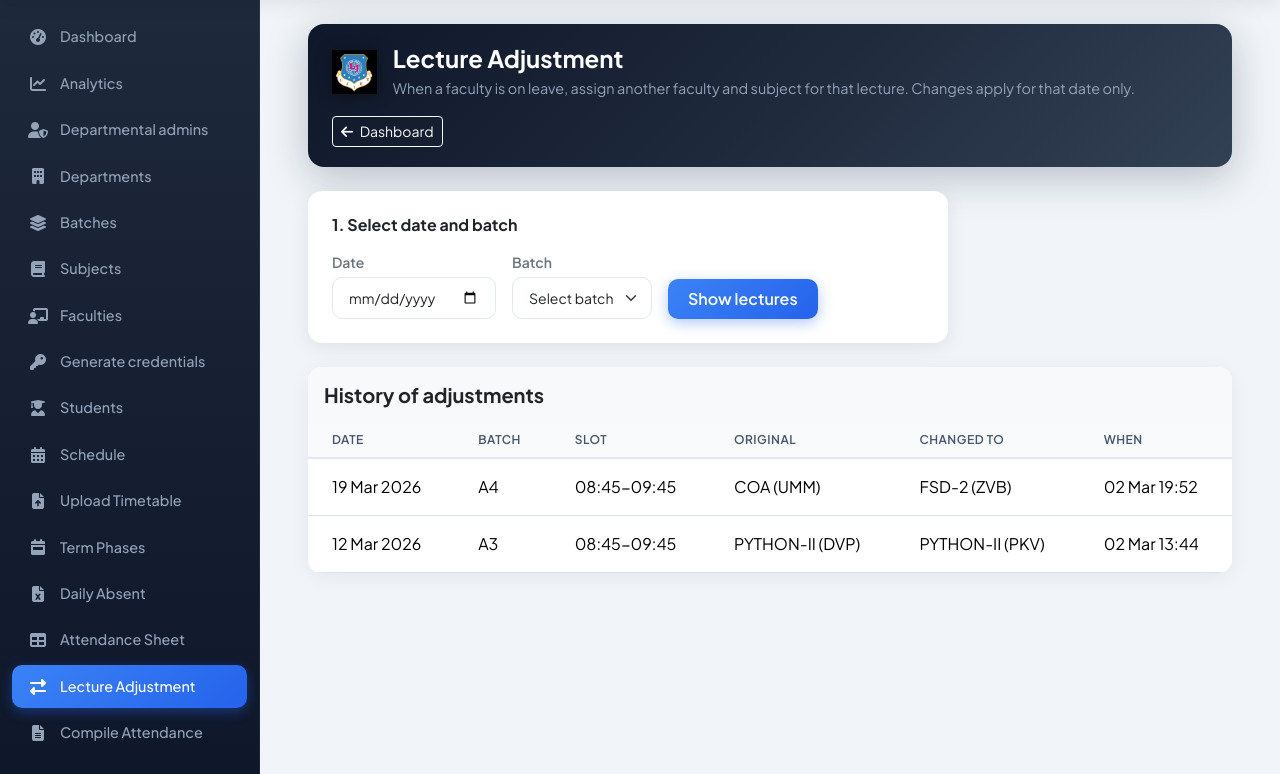
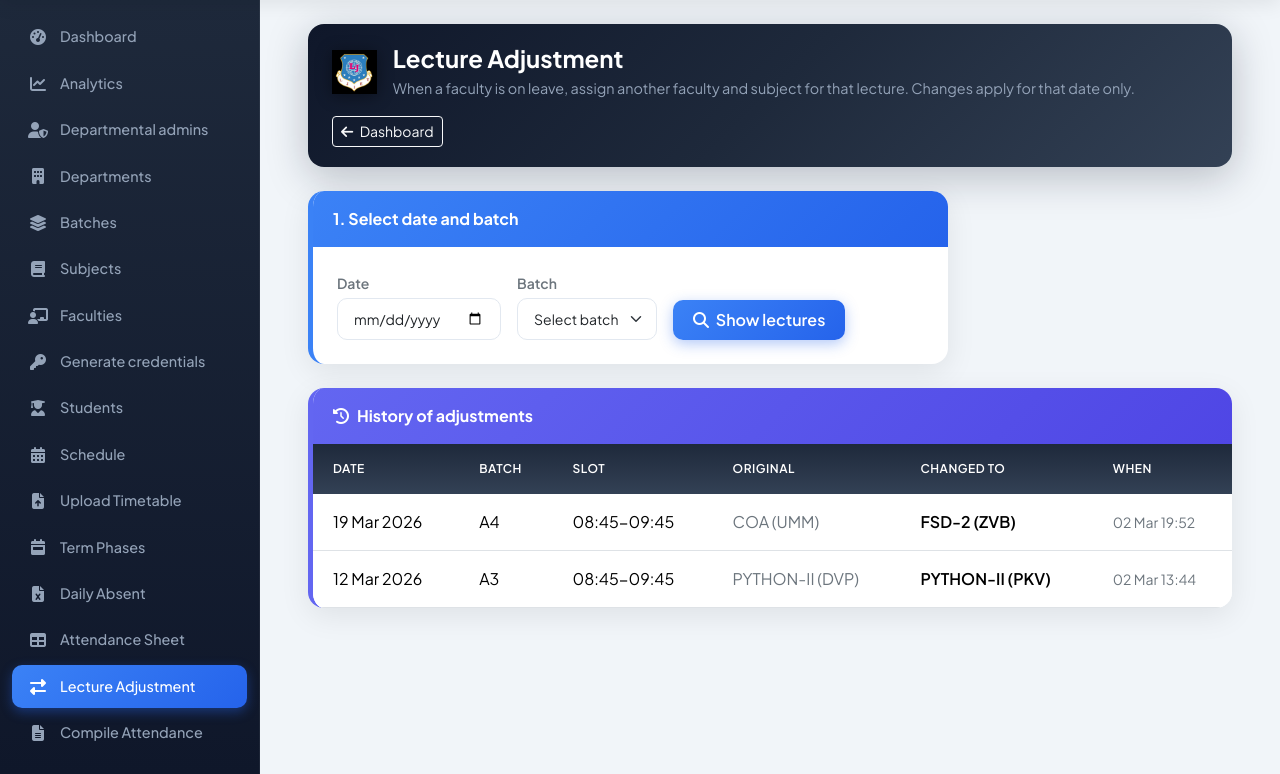
Before and after one commit to dhruvpd77/attendance_portal, a Django app: page /portal/admin/lecture-adjustment/ in a window 1280 px wide. Shown: the part 62-836 px from the top of the page. Run offline with Django 5.2, Linux system fonts and the light colour scheme; a user stored in the database is signed in; data comes from the database, SQL or seed files in the repository.

Commit message:
Lecture Adjustment: colorful design, fix form controls and buttons
Made-with: Cursor

```diff
--- a/templates/core/admin/lecture_adjustment.html
+++ b/templates/core/admin/lecture_adjustment.html
@@ -1,6 +1,73 @@
 {% extends 'core/admin/base_admin.html' %}
 {% load static %}
 {% block title %}Lecture Adjustment - LJIET_Attendance{% endblock %}
+{% block extra_head %}
+{{ block.super }}
+<style>
+/* Lecture Adjustment: colorful design */
+.lec-adj-step-card {
+    border: none;
+    border-radius: 16px;
+    box-shadow: 0 8px 30px rgba(0,0,0,0.08);
+    overflow: hidden;
+    transition: transform 0.2s ease, box-shadow 0.2s ease;
+}
+.lec-adj-step-card:hover { box-shadow: 0 12px 40px rgba(0,0,0,0.12); }
+.lec-adj-step1 { border-left: 5px solid #3b82f6; }
+.lec-adj-step2 { border-left: 5px solid #8b5cf6; }
+.lec-adj-step3 { border-left: 5px solid #10b981; }
+.lec-adj-pending { border-left: 5px solid #f59e0b; }
+.lec-adj-history { border-left: 5px solid #6366f1; }
+.lec-adj-step-card .card-header {
+    font-weight: 700;
+    font-size: 1rem;
+    padding: 1rem 1.25rem;
+    border: none;
+}
+.lec-adj-step1 .card-header { background: linear-gradient(135deg, #3b82f6 0%, #2563eb 100%); color: #fff; }
+.lec-adj-step2 .card-header { background: linear-gradient(135deg, #8b5cf6 0%, #7c3aed 100%); color: #fff; }
+.lec-adj-pending .card-header { background: linear-gradient(135deg, #f59e0b 0%, #d97706 100%); color: #fff; }
+.lec-adj-history .card-header { background: linear-gradient(135deg, #6366f1 0%, #4f46e5 100%); color: #fff; }
+.lec-adj-btn-add {
+    background: linear-gradient(135deg, #8b5cf6 0%, #7c3aed 100%) !important;
+    color: #fff !important;
+    border: none !important;
+    border-radius: 12px;
+    font-weight: 600;
+    padding: 0.65rem 1.5rem;
+    box-shadow: 0 4px 16px rgba(139, 92, 246, 0.4);
+    transition: all 0.3s ease;
+}
+.lec-adj-btn-add:hover { transform: translateY(-2px); box-shadow: 0 6px 24px rgba(139, 92, 246, 0.5); color: #fff !important; }
+.lec-adj-btn-apply {
+    background: linear-gradient(135deg, #10b981 0%, #059669 100%) !important;
+    color: #fff !important;
+    border: none !important;
+    border-radius: 12px;
+    font-weight: 600;
+    padding: 0.65rem 1.5rem;
+    box-shadow: 0 4px 16px rgba(16, 185, 129, 0.4);
+    transition: all 0.3s ease;
+}
+.lec-adj-btn-apply:hover { transform: translateY(-2px); box-shadow: 0 6px 24px rgba(16, 185, 129, 0.5); color: #fff !important; }
+.lec-adj-table thead th {
+    background: linear-gradient(180deg, #1e293b 0%, #334155 100%);
+    color: #fff !important;
+    font-weight: 600;
+    font-size: 0.75rem;
+    text-transform: uppercase;
+    letter-spacing: 0.5px;
+    padding: 1rem 1.25rem;
+    border: none;
+}
+.lec-adj-table tbody td { padding: 1rem 1.25rem; vertical-align: middle; }
+.lec-adj-table tbody tr:nth-child(even) { background: #f8fafc; }
+.lec-adj-table tbody tr:hover { background: #eff6ff !important; }
+.badge-adjusted { background: linear-gradient(135deg, #10b981 0%, #059669 100%); color: #fff; padding: 0.35rem 0.65rem; border-radius: 8px; font-weight: 600; }
+.badge-scheduled { background: #e2e8f0; color: #475569; padding: 0.35rem 0.65rem; border-radius: 8px; font-weight: 500; }
+.text-changed { color: #059669; font-weight: 600; }
+</style>
+{% endblock %}
 {% block content %}
 <div class="admin-hero">
     <div class="d-flex align-items-center gap-3">
@@ -12,9 +79,10 @@
     </div>
     <a href="{% url 'core:admin_dashboard' %}" class="btn btn-outline-light btn-sm"><i class="fas fa-arrow-left me-1"></i> Dashboard</a>
 </div>
-<div class="card admin-card mb-4" style="max-width: 640px;">
+
+<div class="card lec-adj-step-card lec-adj-step1 mb-4" style="max-width: 640px;">
+    <div class="card-header">1. Select date and batch</div>
     <div class="card-body p-4">
-        <h2 class="h6 fw-bold mb-3">1. Select date and batch</h2>
         <form method="get" action="{% url 'core:lecture_adjustment' %}" class="d-flex flex-wrap align-items-end gap-3">
             <div class="mb-0">
                 <label class="form-label small fw-semibold text-secondary mb-1">Date</label>
@@ -29,7 +97,7 @@
                     {% endfor %}
                 </select>
             </div>
-            <button type="submit" class="btn btn-primary-app">Show lectures</button>
+            <button type="submit" class="btn btn-primary-app"><i class="fas fa-search me-1"></i> Show lectures</button>
         </form>
     </div>
 </div>
@@ -37,134 +105,137 @@
 {% if selected_date and selected_batch and day_slots %}
 <div class="card admin-card overflow-hidden mb-4">
     <div class="card-header">
-        <h2 class="h5 fw-bold mb-0">Lectures on {{ selected_date|date:"l, d M Y" }} — {{ selected_batch.name }}</h2>
+        <h2 class="h5 fw-bold mb-0"><i class="fas fa-calendar-day me-2"></i>Lectures on {{ selected_date|date:"l, d M Y" }} — {{ selected_batch.name }}</h2>
     </div>
     <div class="table-responsive">
-    <table class="table table-app table-hover mb-0">
-        <thead class="bg-slate-50">
+        <table class="table lec-adj-table table-hover mb-0">
+            <thead>
                 <tr>
-                <th class="px-4 py-2 text-left text-xs font-semibold text-slate-600 uppercase">Lec</th>
-                <th class="px-4 py-2 text-left text-xs font-semibold text-slate-600 uppercase">Time</th>
-                <th class="px-4 py-2 text-left text-xs font-semibold text-slate-600 uppercase">Subject</th>
-                <th class="px-4 py-2 text-left text-xs font-semibold text-slate-600 uppercase">Faculty</th>
-                <th class="px-4 py-2 text-left text-xs font-semibold text-slate-600 uppercase">Status</th>
+                    <th>Lec</th>
+                    <th>Time</th>
+                    <th>Subject</th>
+                    <th>Faculty</th>
+                    <th>Status</th>
                 </tr>
             </thead>
-        <tbody class="divide-y divide-slate-200">
+            <tbody>
                 {% for row in day_slots %}
-            <tr class="hover:bg-slate-50">
-                <td class="px-4 py-3 font-medium text-slate-800">{{ row.lecture_num }}</td>
-                <td class="px-4 py-3 text-slate-800">{{ row.time_slot }}</td>
-                <td class="px-4 py-3 text-slate-800">{{ row.subject }}{% if row.is_adjusted %} <span class="text-emerald-600 text-xs">(adjusted)</span>{% endif %}</td>
-                <td class="px-4 py-3 text-slate-800">{{ row.faculty }}</td>
-                <td class="px-4 py-3 text-slate-600">{% if row.is_adjusted %}Adjusted{% else %}Scheduled{% endif %}</td>
+                <tr>
+                    <td class="fw-semibold">{{ row.lecture_num }}</td>
+                    <td>{{ row.time_slot }}</td>
+                    <td>{{ row.subject }}{% if row.is_adjusted %} <span class="badge badge-adjusted ms-1">adjusted</span>{% endif %}</td>
+                    <td>{{ row.faculty }}</td>
+                    <td>{% if row.is_adjusted %}<span class="badge badge-adjusted">Adjusted</span>{% else %}<span class="badge badge-scheduled">Scheduled</span>{% endif %}</td>
                 </tr>
                 {% endfor %}
             </tbody>
         </table>
     </div>
 </div>
-<div class="card card-app mb-4" style="max-width: 640px;">
+
+<div class="card lec-adj-step-card lec-adj-step2 mb-4" style="max-width: 640px;">
+    <div class="card-header">2. Add change (assign new subject & faculty for a lecture)</div>
     <div class="card-body p-4">
-    <h2 class="h6 fw-bold mb-3">2. Add change (assign new subject & faculty for a lecture)</h2>
         <form method="post" action="{% url 'core:lecture_adjustment' %}">
             {% csrf_token %}
             <input type="hidden" name="action" value="add">
             <input type="hidden" name="date" value="{{ date_str }}">
             <input type="hidden" name="batch" value="{{ batch_id }}">
-        <div class="space-y-4">
-            <div>
-                <label class="block text-sm font-medium text-slate-700 mb-1">Lecture to change</label>
-                <select name="time_slot" required class="w-full rounded-lg border border-slate-300 px-3 py-2">
+            <div class="mb-3">
+                <label class="form-label fw-semibold text-dark">Lecture to change</label>
+                <select name="time_slot" required class="form-select form-select-app w-100">
                     <option value="">Select lecture</option>
                     {% for row in day_slots %}
                     <option value="{{ row.time_slot }}">Lecture {{ row.lecture_num }} — {{ row.time_slot }} ({{ row.subject }}, {{ row.faculty }})</option>
                     {% endfor %}
                 </select>
             </div>
-            <div>
-                <label class="block text-sm font-medium text-slate-700 mb-1">New subject</label>
-                <select name="new_subject" required class="w-full rounded-lg border border-slate-300 px-3 py-2">
+            <div class="mb-3">
+                <label class="form-label fw-semibold text-dark">New subject</label>
+                <select name="new_subject" required class="form-select form-select-app w-100">
                     <option value="">Select subject</option>
                     {% for s in subjects %}
                     <option value="{{ s.id }}">{{ s.name }}</option>
                     {% endfor %}
                 </select>
             </div>
-            <div>
-                <label class="block text-sm font-medium text-slate-700 mb-1">New faculty</label>
-                <select name="new_faculty" required class="w-full rounded-lg border border-slate-300 px-3 py-2">
+            <div class="mb-4">
+                <label class="form-label fw-semibold text-dark">New faculty</label>
+                <select name="new_faculty" required class="form-select form-select-app w-100">
                     <option value="">Select faculty</option>
                     {% for f in faculties %}
                     <option value="{{ f.id }}">{{ f.full_name }} ({{ f.short_name }})</option>
                     {% endfor %}
                 </select>
             </div>
-            <button type="submit" class="btn btn-primary-app"><i class="fas fa-plus me-1"></i> Add change</button>
-        </div>
+            <button type="submit" class="btn lec-adj-btn-add"><i class="fas fa-plus me-2"></i> Add change</button>
         </form>
     </div>
 </div>
+
 {% if pending %}
-<div class="card card-app border-warning mb-4" style="max-width: 640px;">
+<div class="card lec-adj-step-card lec-adj-pending mb-4" style="max-width: 640px;">
+    <div class="card-header">Pending changes (not applied yet)</div>
     <div class="card-body p-4">
-    <h2 class="h6 fw-bold mb-2">Pending changes (not applied yet)</h2>
-    <ul class="list-disc list-inside text-slate-700 mb-4">
+        <ul class="list-group list-group-flush mb-4">
             {% for p in pending %}
-        <li>Lecture <strong>{{ p.time_slot }}</strong> → {{ p.new_subject_name }} ({{ p.new_faculty_name }})</li>
+            <li class="list-group-item d-flex align-items-center gap-2 border-0 px-0 py-2">
+                <i class="fas fa-clock text-warning"></i>
+                <span>Lecture <strong>{{ p.time_slot }}</strong> → <span class="text-changed">{{ p.new_subject_name }}</span> ({{ p.new_faculty_name }})</span>
+            </li>
             {% endfor %}
         </ul>
-    <p class="text-sm text-slate-600 mb-4">Click below to apply these changes. They will be saved and reflected in all Excel reports and displays.</p>
-    <form method="post" action="{% url 'core:lecture_adjustment' %}" onsubmit="return confirm('Are you sure you want to apply these changes? They will update the database for this date.');">
+        <p class="text-secondary small mb-4">Click below to apply these changes. They will be saved and reflected in all Excel reports and displays.</p>
+        <div class="d-flex flex-wrap align-items-center gap-2">
+            <form method="post" action="{% url 'core:lecture_adjustment' %}" onsubmit="return confirm('Are you sure you want to apply these changes? They will update the database for this date.');" class="d-inline">
                 {% csrf_token %}
                 <input type="hidden" name="action" value="apply">
                 <input type="hidden" name="date" value="{{ date_str }}">
                 <input type="hidden" name="batch" value="{{ batch_id }}">
-        <button type="submit" class="btn btn-success"><i class="fas fa-check me-1"></i> Apply changes</button>
+                <button type="submit" class="btn lec-adj-btn-apply"><i class="fas fa-check me-2"></i> Apply changes</button>
             </form>
-    <form method="post" action="{% url 'core:lecture_adjustment' %}" class="mt-2 inline">
+            <form method="post" action="{% url 'core:lecture_adjustment' %}" class="d-inline">
                 {% csrf_token %}
                 <input type="hidden" name="action" value="clear_pending">
-        <button type="submit" class="btn btn-link btn-sm text-secondary p-0">Clear pending</button>
+                <button type="submit" class="btn btn-outline-secondary btn-sm">Clear pending</button>
             </form>
+        </div>
     </div>
 </div>
 {% endif %}
 {% endif %}
 
-<div class="card card-app overflow-hidden">
-    <div class="card-header bg-light border-0 py-3">
-    <h2 class="h5 fw-bold mb-0">History of adjustments</h2>
-    </div>
+<div class="card lec-adj-step-card lec-adj-history overflow-hidden">
+    <div class="card-header"><i class="fas fa-history me-2"></i>History of adjustments</div>
     {% if history %}
     <div class="table-responsive">
-        <table class="table table-app table-hover mb-0">
+        <table class="table lec-adj-table table-hover mb-0">
             <thead>
                 <tr>
-                    <th class="px-4 py-2 text-left text-xs font-semibold text-slate-600 uppercase">Date</th>
-                    <th class="px-4 py-2 text-left text-xs font-semibold text-slate-600 uppercase">Batch</th>
-                    <th class="px-4 py-2 text-left text-xs font-semibold text-slate-600 uppercase">Slot</th>
-                    <th class="px-4 py-2 text-left text-xs font-semibold text-slate-600 uppercase">Original</th>
-                    <th class="px-4 py-2 text-left text-xs font-semibold text-slate-600 uppercase">Changed to</th>
-                    <th class="px-4 py-2 text-left text-xs font-semibold text-slate-600 uppercase">When</th>
+                    <th>Date</th>
+                    <th>Batch</th>
+                    <th>Slot</th>
+                    <th>Original</th>
+                    <th>Changed to</th>
+                    <th>When</th>
                 </tr>
             </thead>
-            <tbody class="divide-y divide-slate-200">
+            <tbody>
                 {% for h in history %}
-                <tr class="hover:bg-slate-50">
-                    <td class="px-4 py-3 text-slate-800">{{ h.date|date:"d M Y" }}</td>
-                    <td class="px-4 py-3 text-slate-800">{{ h.batch.name }}</td>
-                    <td class="px-4 py-3 text-slate-800">{{ h.time_slot }}</td>
-                    <td class="px-4 py-3 text-slate-600">{{ h.original_subject.name }} ({{ h.original_faculty.short_name }})</td>
-                    <td class="px-4 py-3 text-emerald-700">{{ h.new_subject.name }} ({{ h.new_faculty.short_name }})</td>
-                    <td class="px-4 py-3 text-slate-500 text-sm">{{ h.created_at|date:"d M H:i" }}</td>
+                <tr>
+                    <td>{{ h.date|date:"d M Y" }}</td>
+                    <td>{{ h.batch.name }}</td>
+                    <td>{{ h.time_slot }}</td>
+                    <td class="text-secondary">{{ h.original_subject.name }} ({{ h.original_faculty.short_name }})</td>
+                    <td class="text-changed">{{ h.new_subject.name }} ({{ h.new_faculty.short_name }})</td>
+                    <td class="text-secondary small">{{ h.created_at|date:"d M H:i" }}</td>
                 </tr>
                 {% endfor %}
             </tbody>
         </table>
     </div>
     {% else %}
-    <p class="px-4 py-8 text-center text-slate-500">No adjustments yet.</p>
+    <p class="text-center text-secondary py-5 mb-0"><i class="fas fa-inbox fa-2x mb-2 d-block opacity-50"></i>No adjustments yet.</p>
     {% endif %}
 </div>
 {% endblock %}
```
Lines whose indentation alone changed are shown as unchanged.
